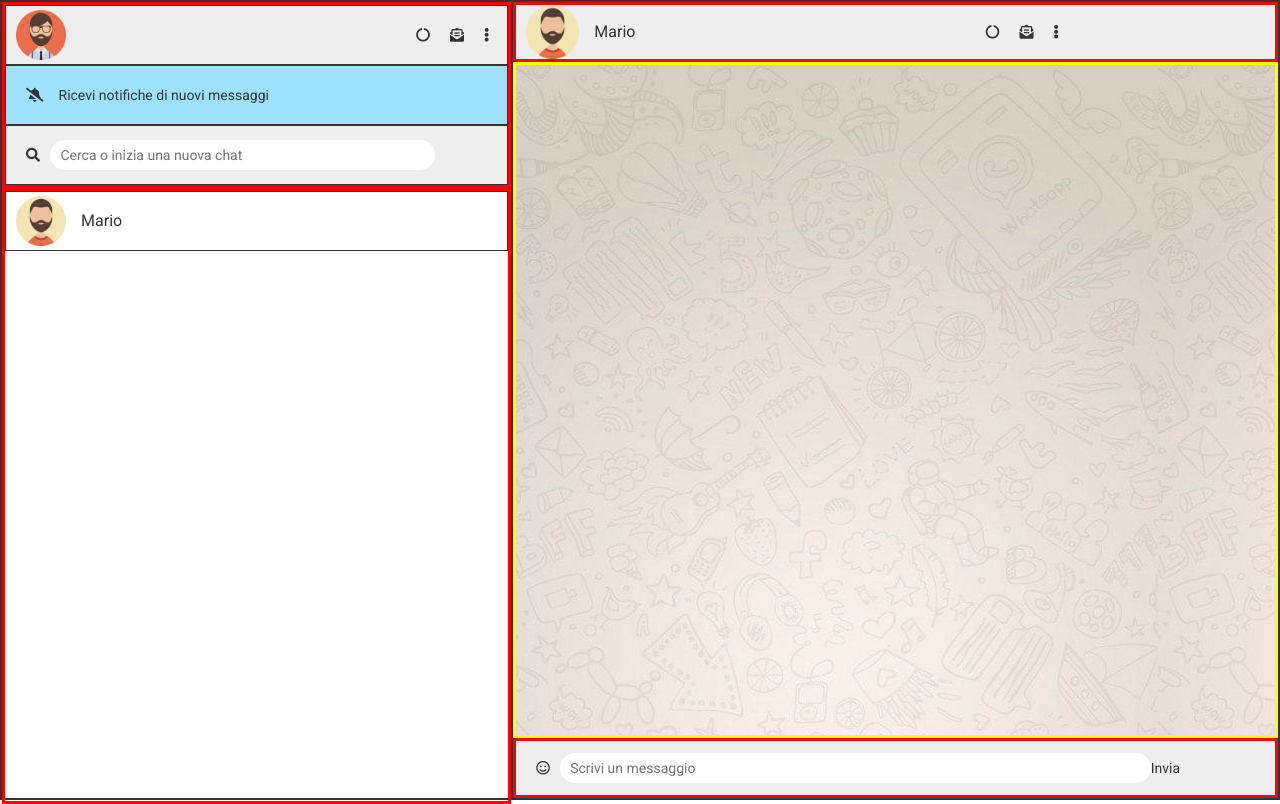
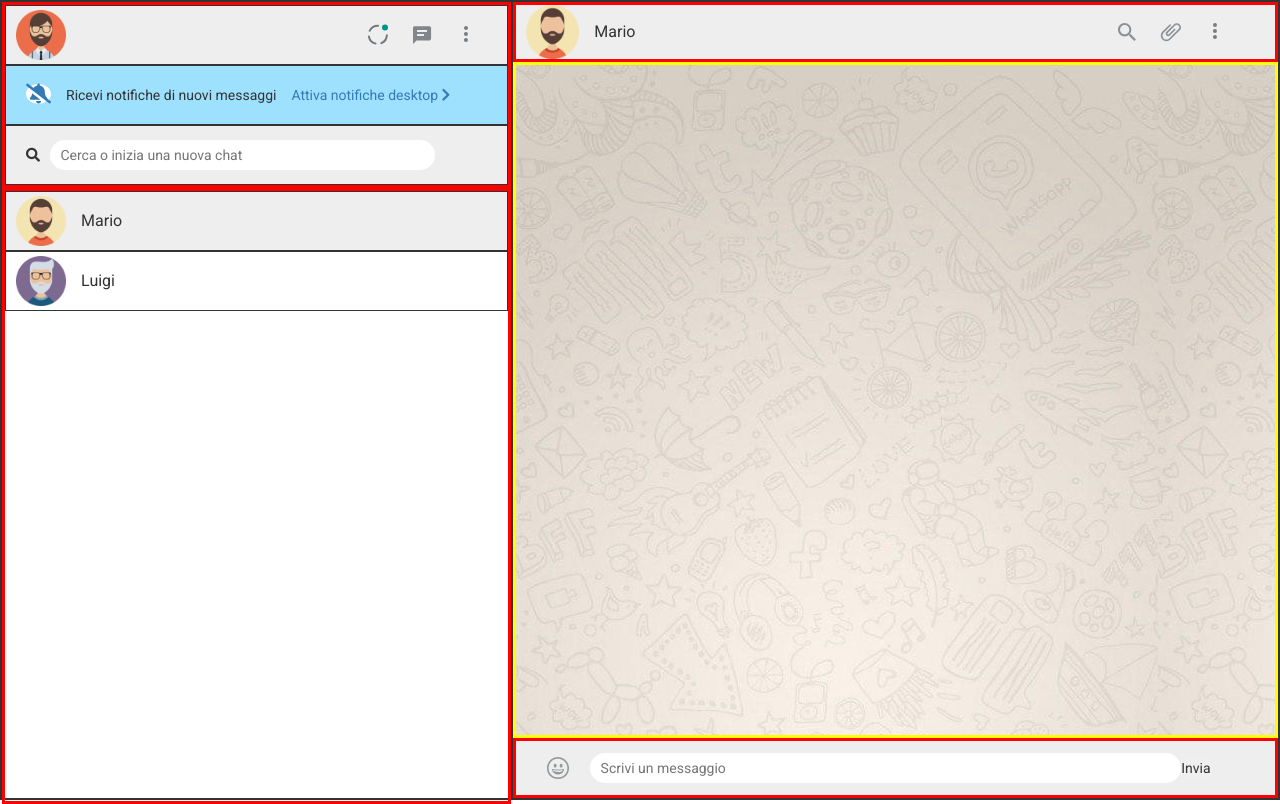
Before and after one commit to Giampaolo1/js-html-css-boolzap, a plain HTML site: page index.html in a window 1280 px wide. Drawn offline with nearby package versions, Linux system fonts and the light colour scheme.

Commit message:
Notifiche

```diff
--- a/css/style.css
+++ b/css/style.css
@@ -54,13 +54,15 @@ main {
 }
 
 .icona.prima {
-  margin-left: 350px;
+  margin-left: 300px;
 }
 
 .icona {
   margin-left: 10px;
   margin-right: 10px;
 }
+
+/* NOTIFICATIONS */
 
 .notifiche {
   height: 60px;
@@ -71,7 +73,17 @@ main {
   padding-left: 20px;
 }
 
+.bell {
+  background-color: white;
+  font-size: 20px;
+  border-radius: 50%;
+}
+
 .textnotifiche {
+  margin-left: 15px;
+}
+
+.textnotifiche2 {
   margin-left: 15px;
 }
 
@@ -109,6 +121,10 @@ main {
   font-size: 16px;
 }
 
+.selected {
+  background-color: #EEEEEE;
+}
+
 /* BLOCCONE RIGHT *//* IDEA:  *//* IDEA:  */
 
 .blocconeright {
@@ -116,6 +132,8 @@ main {
   height: 100%;
   /* display: flex; */
 }
+
+/* UTENTE TOP */
 
 .utenteselezionatotop {
   height: 60px;
@@ -130,11 +148,19 @@ main {
   margin-left: 10px;
 }
 
+.icona.prima2 {
+  margin-left: 480px;
+}
+
+/* MAIN MESSAGGI */
+
 .mainmessaggi {
   height: calc(100% - 120px);
   overflow: auto;
   background-image: url("../img/sfondochat.jpg");
 }
+
+/* TYPE MSG */
 
 .typemsg {
   /* display: flex;
@@ -162,8 +188,9 @@ main {
 .msgsent {
   background-color: #DCF8C6;
   padding: 5px;
-  border-radius: 10px;
+  border-radius: 5px;
   margin-top: 10px;
+  width: 20%;
 }
 
 /* PARTE DI TEMPLATING:  */
--- a/index.html
+++ b/index.html
@@ -24,17 +24,21 @@
       <!-- BLOCCONE LEFT -->
       <div class="blocconeleft">
         <!-- Parte fissa -->
+        <!-- STATO -->
         <section>
           <div class="stato">
             <img class="avatar" src="img/avatar2.png" alt="avatar">
-            <i class="fas fa-circle-notch icona prima"></i>
-            <i class="fas fa-envelope-open-text icona"></i>
-            <i class="fas fa-ellipsis-v icona"></i>
+            <a href="#"> <img class="icona prima" src="img/svg/icon-webwhatsapp(1).svg"> </a>
+            <a href="#"> <img class="icona" src="img/svg/icon-webwhatsapp(2).svg"> </a>
+            <a href="#"> <img class="icona" src="img/svg/icon-webwhatsapp(3).svg"> </a>
           </div>
+          <!-- NOTIFICHE -->
           <div class="notifiche">
-            <i class="fas fa-bell-slash bell"></i>
-            <span class="textnotifiche">Ricevi notifiche di nuovi messaggi</span>
+            <a href="#"> <i class="fas fa-bell-slash bell"></i> </a>
+            <span class="textnotifiche">Ricevi notifiche di nuovi messaggi</span> <br>
+            <a href="#"> <span class="textnotifiche2">Attiva notifiche desktop <i class="fas fa-chevron-right"></i> </span> </a>
           </div>
+          <!-- SEARCHBAR -->
           <div class="searchbar">
             <i class="fas fa-search lente"></i>
             <input class="barraricerca" type="text" placeholder="   Cerca o inizia una nuova chat">
@@ -42,10 +46,17 @@
         </section>
         <!-- parte nav messaggi -->
         <section class="navlaterale">
-            <div class="utentelaterale">
+            <!-- ute1 -->
+            <div class="utentelaterale selected">
               <img class="avatar" src="img/avatar.png" alt="avatar">
               <span class="nome">Mario</span>
             </div>
+            <!-- ute2 -->
+            <div class="utentelaterale">
+              <img class="avatar" src="img/avatar3.png" alt="avatar">
+              <span class="nome">Luigi</span>
+            </div>
+
         </section>
 
       <!-- fine BLOCCONE LEFT -->
@@ -58,15 +69,17 @@
         <section class="utenteselezionatotop">
           <img class="avatartop" src="img/avatar.png" alt="avatar">
           <span class="nome">Mario</span>
-          <i class="fas fa-circle-notch icona prima"></i>
-          <i class="fas fa-envelope-open-text icona"></i>
-          <i class="fas fa-ellipsis-v icona"></i>
+          <a href="#"> <img class="icona prima2" src="img/svg/icon-webwhatsapp(12).svg"> </a>
+          <a href="#"> <img class="icona" src="img/svg/icon-webwhatsapp(13).svg"> </a>
+          <a href="#"> <img class="icona" src="img/svg/icon-webwhatsapp(3).svg"> </a>
         </section>
+
         <main class="mainmessaggi">
+        </main>
 
-        </main>
+        <!-- blocco type msg -->
         <section class="typemsg">
-          <i class="far fa-smile"></i>
+          <a href="#"> <img class="icona" src="img/svg/icon-webwhatsapp(20).svg"> </a>
           <input class="message" type="text" placeholder="   Scrivi un messaggio">
           <button class="sendmsg" type="button" name="button">Invia</button>
         </section>
@@ -86,6 +99,7 @@
     </div>
 
 
+
 <!-- IDEA:  --><!-- IDEA:  --><!-- IDEA:  -->
   <!-- Libreria Jquery -->
   <script src="https://ajax.googleapis.com/ajax/libs/jquery/3.3.1/jquery.min.js"></script>
```
Also changed, not shown: img/avatar3.png (added).
